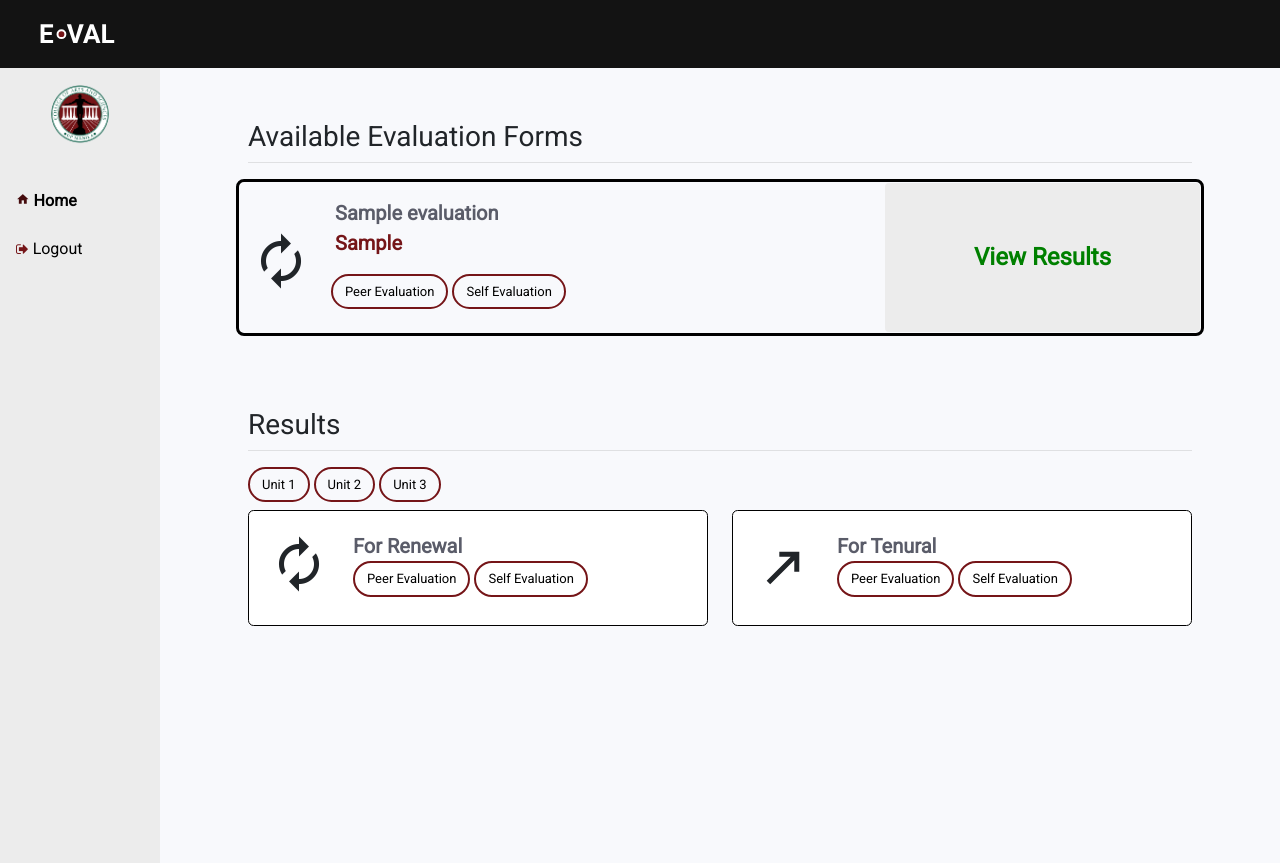
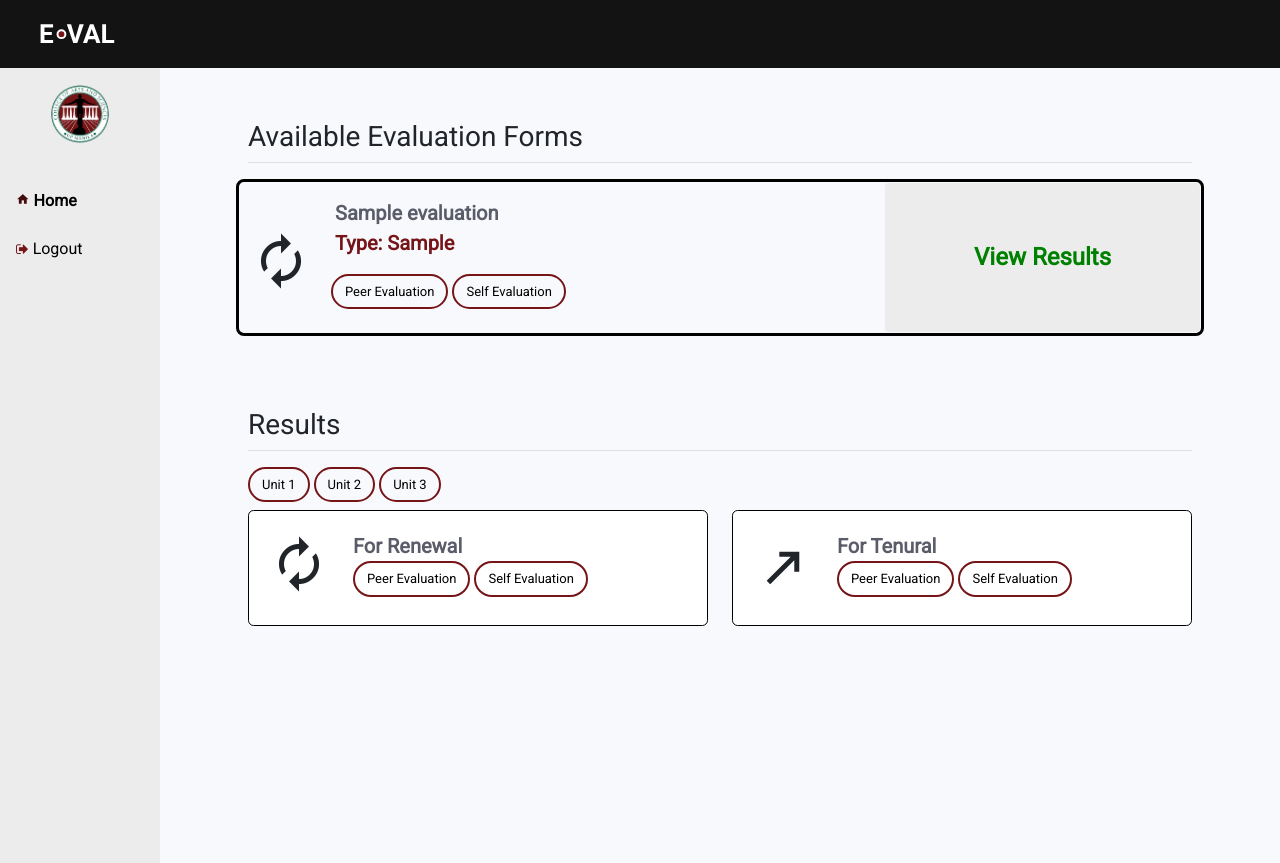
Before and after one commit to CMSC128-2/DPSM-EVal, a Flask app: page /user-dashboard in a window 1280 px wide. Shown: the top 863 px of the page. Run offline with Flask 2, Linux system fonts and the light colour scheme; tables that the repository leaves empty hold one stand-in row (values such as "Sample post"); a database or web service that is not in the repository returns one stand-in record (values such as "Sample title"); some libraries are stand-ins or nearby versions.

Commit message:
edit dashboard

```diff
--- a/src/templates/user-faculty/dashboard.html
+++ b/src/templates/user-faculty/dashboard.html
@@ -19,7 +19,7 @@
                             </div>
                             <div class="row">
                                 <div class="col">
-                                    <div class="text-dark font-weight-bold"><span class="form-name" style="color: #751518">{{form.purpose_of_evaluation}}</span></div>
+                                    <div class="text-dark font-weight-bold"><span class="form-name" style="color: #751518">Type: {{form.purpose_of_evaluation}}</span></div>
                                     <!-- <div class="text-dark font-weight-bold"><span class="form-name">2020-2021</span></div> -->
                                 </div>
                             </div>
```
